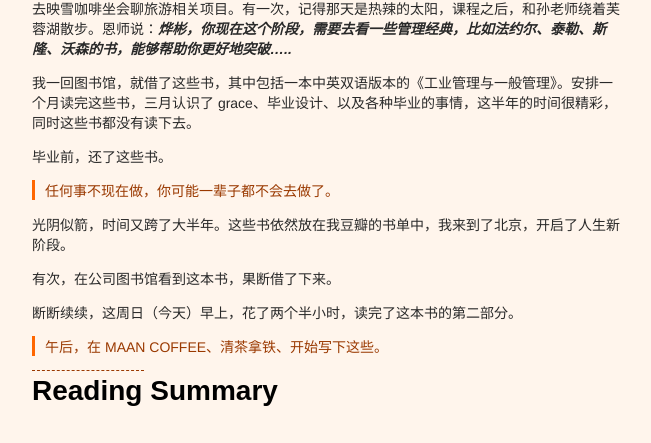
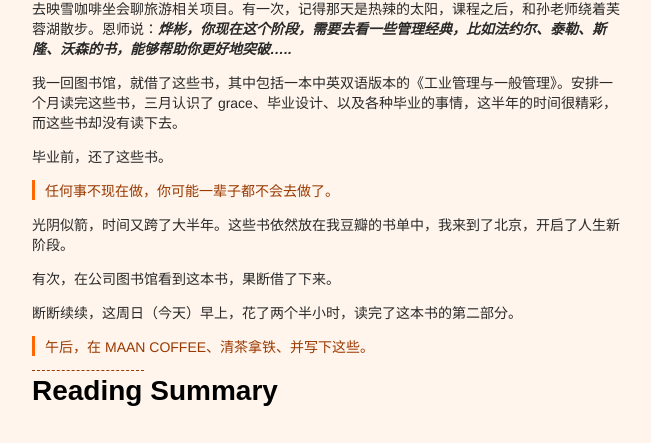
Before and after one commit to xianyuxmu/xianyuxmu.github.io, a Jekyll site: the page built from _posts/2017-03-19-general-and-industrial-management.md, in a window 1280 px wide and 900 px high, scrolled down 414 px. Shown: the part 185-628 px from the top of the window, without its empty margins (314-965 px from the left). Built offline with Jekyll 4.4.1, drawn with Linux system fonts in a browser that asks for light colours; comment, search, counter and statistics services are not loaded; some of the changed text lies outside the part shown.

Commit message:
modify some content

```diff
--- a/_posts/2017-03-19-general-and-industrial-management.md
+++ b/_posts/2017-03-19-general-and-industrial-management.md
@@ -29,7 +29,7 @@ tags:
 
 每周五早上一二节课（8:00 - 9:40），去嘉庚二105教室参加课程。一般课程结束后，同恩师一块去映雪咖啡坐会聊旅游相关项目。有一次，记得那天是热辣的太阳，课程之后，和孙老师绕着芙蓉湖散步。恩师说：***烨彬，你现在这个阶段，需要去看一些管理经典，比如法约尔、泰勒、斯隆、沃森的书，能够帮助你更好地突破.....***
 
-我一回图书馆，就借了这些书，其中包括一本中英双语版本的《工业管理与一般管理》。安排一个月读完这些书，三月认识了 grace、毕业设计、以及各种毕业的事情，这半年的时间很精彩，同时这些书都没有读下去。
+我一回图书馆，就借了这些书，其中包括一本中英双语版本的《工业管理与一般管理》。安排一个月读完这些书，三月认识了 grace、毕业设计、以及各种毕业的事情，这半年的时间很精彩，而这些书却没有读下去。
 
 毕业前，还了这些书。
 
@@ -41,7 +41,7 @@ tags:
 
 断断续续，这周日（今天）早上，花了两个半小时，读完了这本书的第二部分。
 
-> 午后，在 MAAN COFFEE、清茶拿铁、开始写下这些。
+> 午后，在 MAAN COFFEE、清茶拿铁、并写下这些。
 
 ----
 
```
Also changed, not shown: other parts of _posts/2017-03-19-general-and-industrial-management.md (+1 -1 lines).
